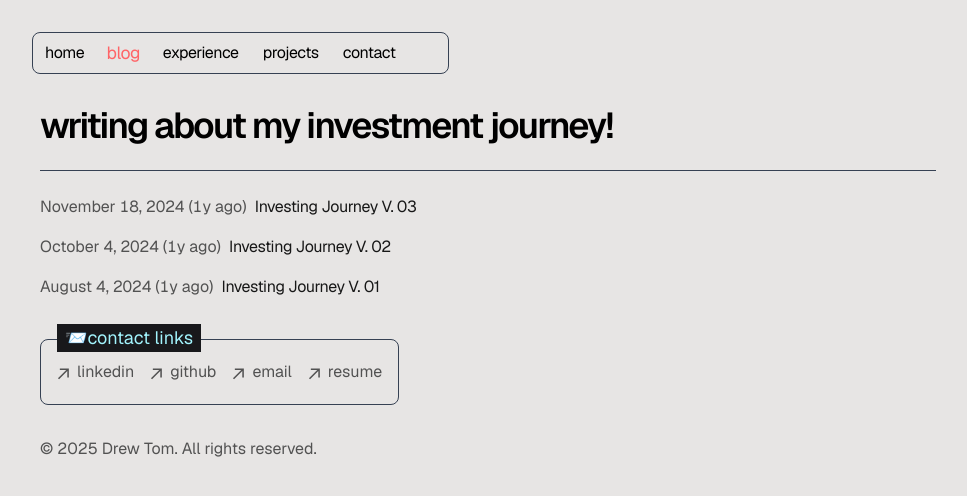
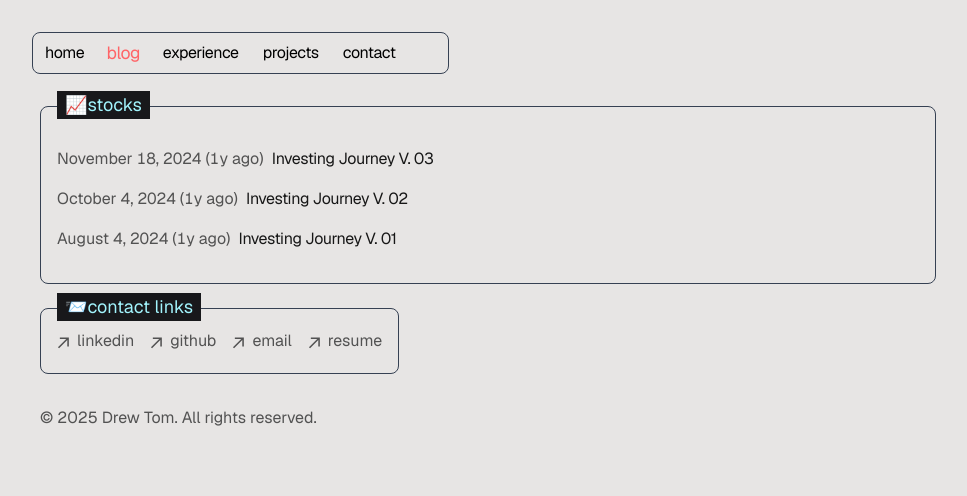
Before and after one commit to drew-tom1/me.dev, a Next.js app: page /blog in a window 1280 px wide. Shown: the top 496 px of the page, without its empty margins (152-1119 px from the left). Built offline with nearby package versions, Linux system fonts and the light colour scheme.

Commit message:
ui changes

```diff
--- a/app/blog/page.tsx
+++ b/app/blog/page.tsx
@@ -2,17 +2,18 @@ import { BlogPosts } from "app/components/posts";
 
 export const metadata = {
   title: "Blog",
-  description: "Read my blog.",
+  description: "Read my blog📈.",
 };
 
 export default function Page() {
   return (
     <section>
-      <h1 className="font-semibold text-4xl mb-6 tracking-tighter">
-        writing about my investment journey!
-      </h1>
-      <hr className="border-gray-700 mb-6" />
-      <BlogPosts />
+      <div className="relative border border-gray-700 rounded-lg p-4">
+        <div className="absolute -top-4 left-4 bg-zinc-900 px-2 text-lg text-cyan-200">
+          📈stocks
+        </div>
+        <BlogPosts />
+      </div>
     </section>
   );
 }
--- a/app/projects/page.tsx
+++ b/app/projects/page.tsx
@@ -8,10 +8,11 @@ export const metadata = {
 export default function ProjectOverviewPage() {
   return (
     <section>
-      <h1 className="font-semibold text-4xl mb-6 tracking-tighter">
+      <div className="relative border border-gray-700 rounded-lg p-4">
+        <div className="absolute -top-4 left-4 bg-zinc-900 px-2 text-lg text-cyan-200">
         my projects!
-      </h1>
-      <hr className="border-gray-700 mb-4" />
+        </div>
+      </div>
     </section>
   );
 }
```
Also changed, not shown: app/components/snowfall.tsx (deleted).
